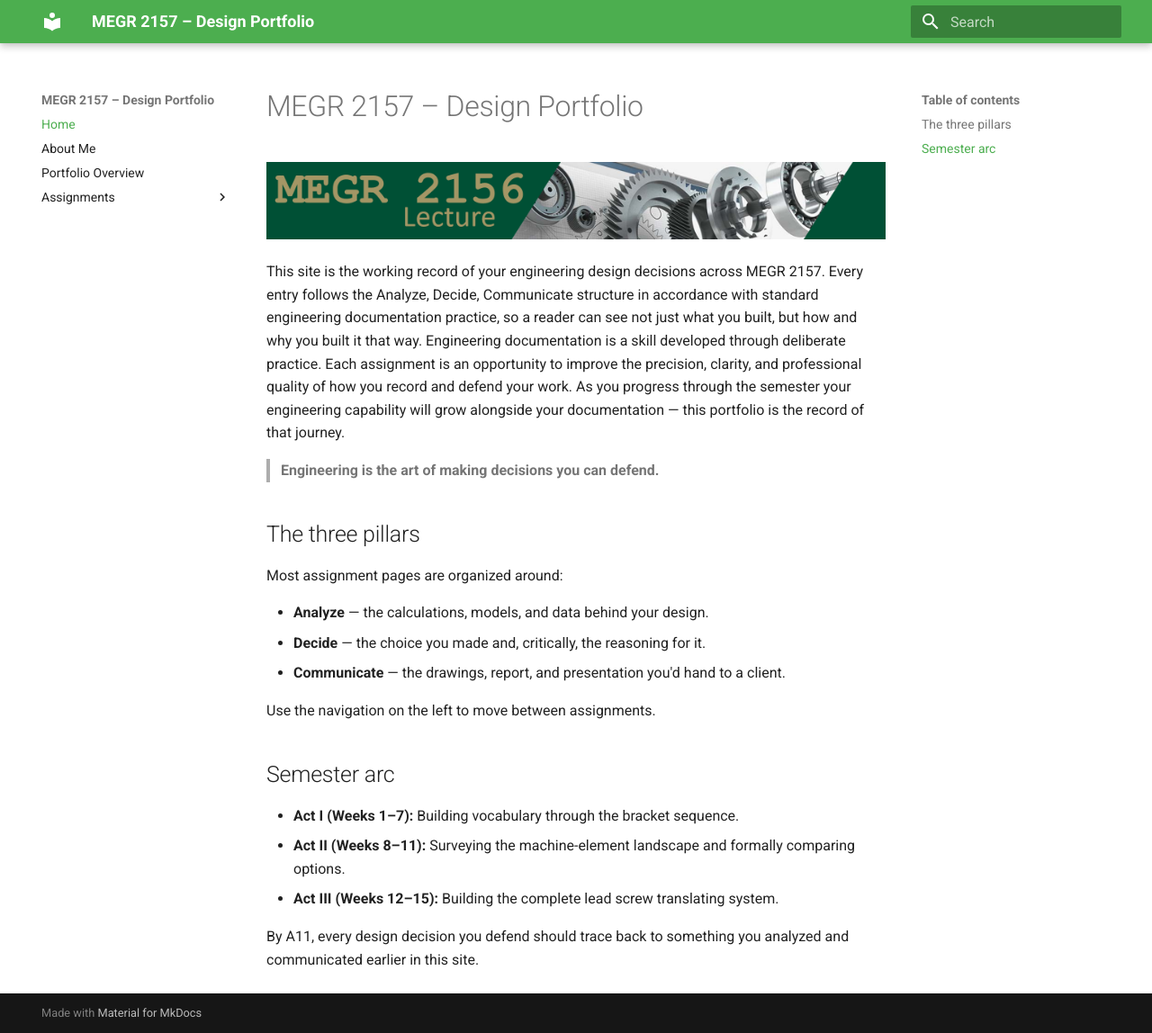
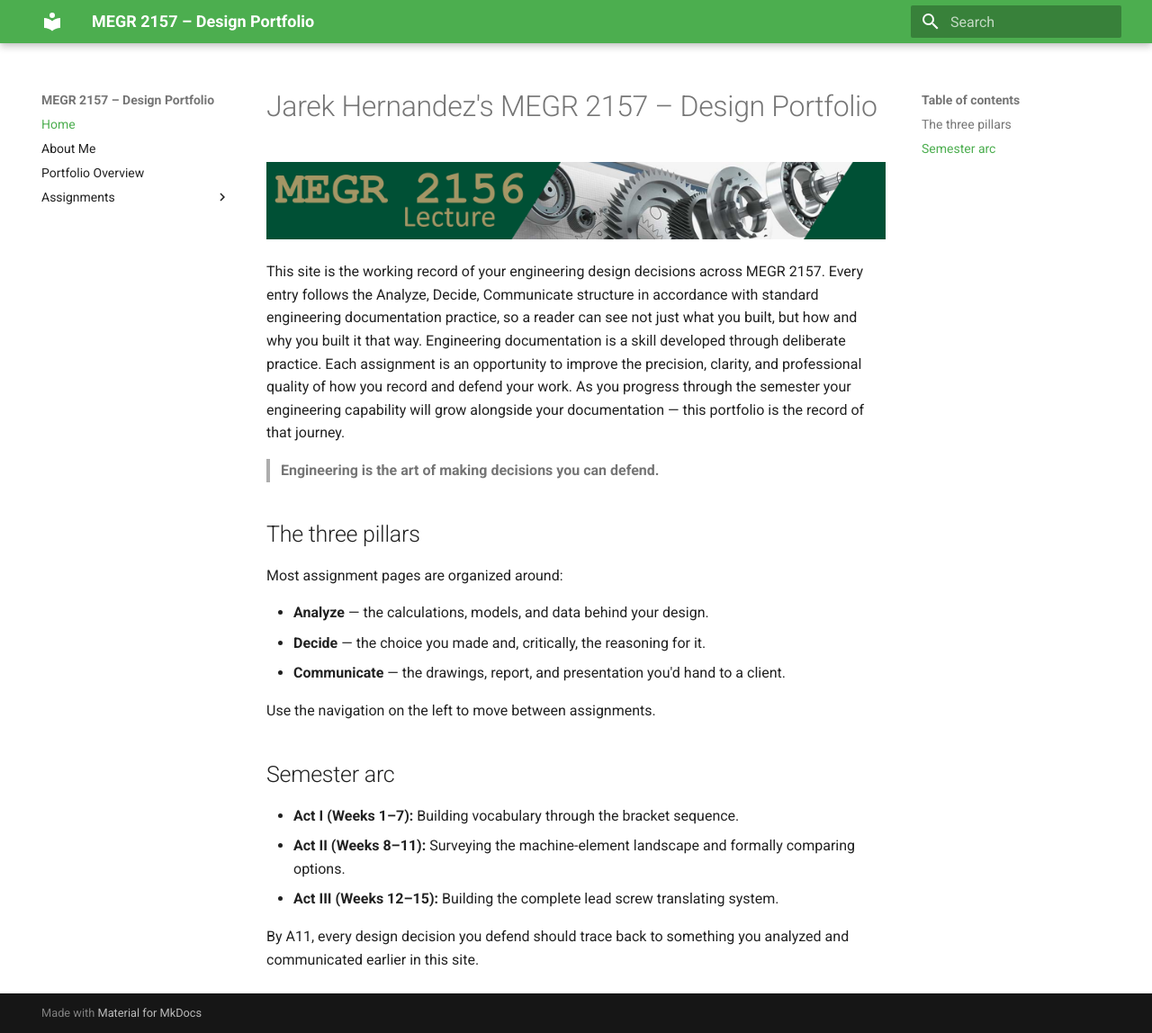
Before and after one commit to JHernPR/MEGR-2157-portfolio, an MkDocs documentation site: the page built from docs/index.md, in a window 1280 px wide and 1148 px high. Shown: the whole window at 90% size. Built offline with MkDocs 1.6.1 and Material for MkDocs 9.7.7, drawn with Linux system fonts in a browser that asks for light colours.

Commit message:
Update index.md

```diff
--- a/docs/index.md
+++ b/docs/index.md
@@ -1,4 +1,4 @@
-# MEGR 2157 – Design Portfolio
+# Jarek Hernandez's MEGR 2157 – Design Portfolio
 
 ![MEGR 2156-7 Title](MEGR2156title.png)
 
```
